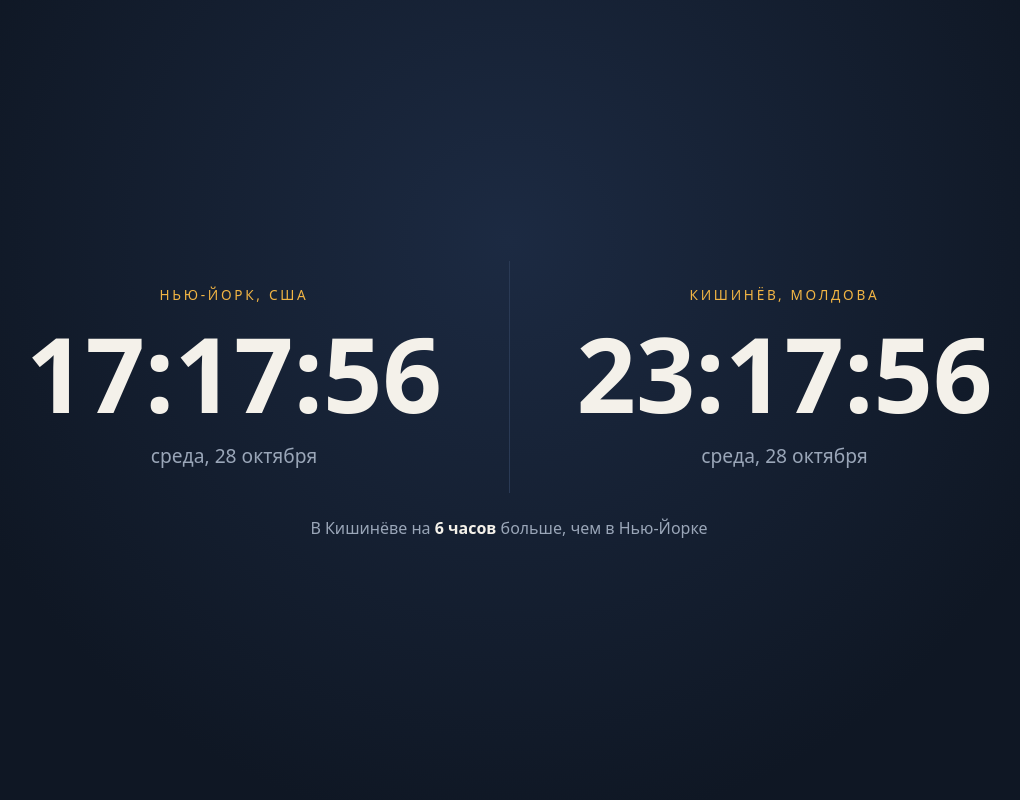
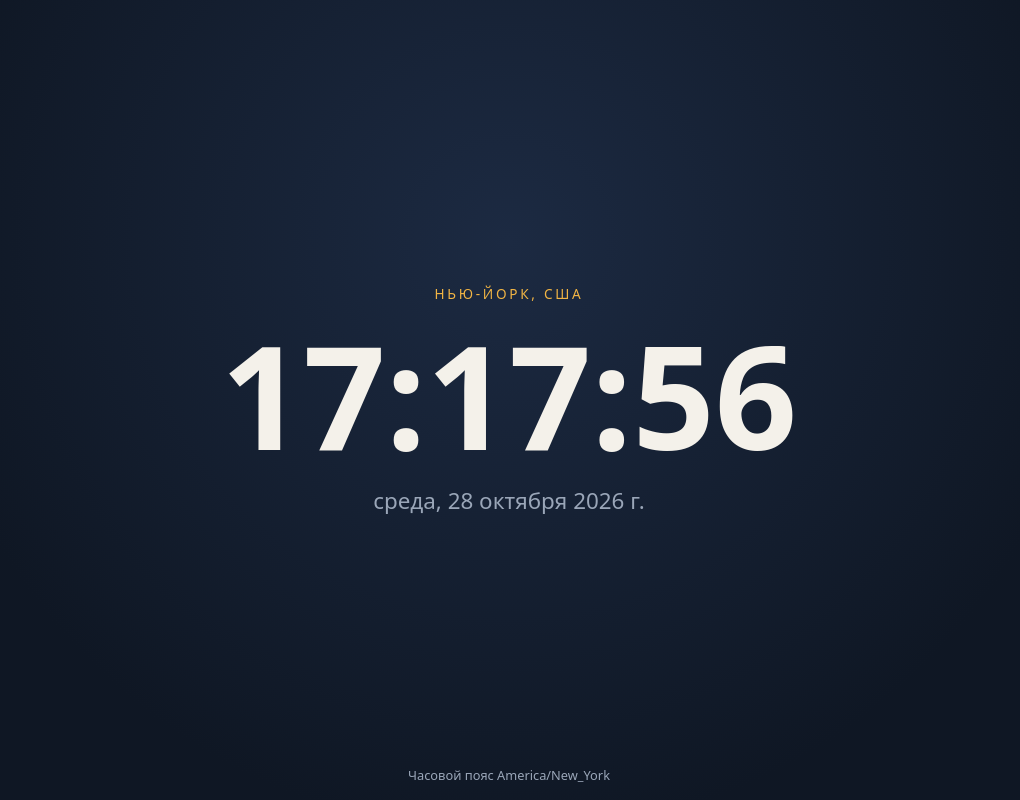
Before and after one commit to valentin77777/TestAI, a plain HTML site: page index.html in a window 1280 px wide. Shown: the whole page, without its empty margins (131-1151 px from the left). Drawn offline with Linux system fonts and the light colour scheme.

Commit message:
Remove Chisinau clock, keep only New York
Co-Authored-By: Claude Opus 5.5 <noreply@anthropic.com>
Claude-Session: https://claude.ai/code/session_01CaHKRvhy7GgyzJLsTnVbWo

```diff
--- a/index.html
+++ b/index.html
@@ -3,9 +3,9 @@
 <head>
   <meta charset="utf-8">
   <meta name="viewport" content="width=device-width, initial-scale=1">
-  <title>Нью-Йорк и Кишинёв</title>
+  <title>Время в Нью-Йорке</title>
   <style>
-    :root { --bg: #0f1724; --fg: #f4f1ea; --muted: #9aa6b8; --accent: #f2b544; --line: #2a3a55; }
+    :root { --bg: #0f1724; --fg: #f4f1ea; --muted: #9aa6b8; --accent: #f2b544; }
     * { box-sizing: border-box; }
     body {
       margin: 0; min-height: 100vh; display: grid; place-items: center;
@@ -14,75 +14,30 @@
       font-family: system-ui, -apple-system, "Segoe UI", sans-serif;
       padding: 16px; text-align: center;
     }
-    main { display: grid; grid-template-columns: 1fr 1fr; gap: 0; width: min(1100px, 100%); }
-    .clock { padding: 24px 16px; }
-    .clock + .clock { border-left: 1px solid var(--line); }
     .label { text-transform: uppercase; letter-spacing: .2em; font-size: .85rem; color: var(--accent); }
-    .time {
-      font-size: clamp(2.5rem, 9vw, 6.5rem); font-weight: 700;
+    #time {
+      font-size: clamp(3rem, 16vw, 9rem); font-weight: 700;
       font-variant-numeric: tabular-nums; line-height: 1.1; margin: 12px 0;
     }
-    .date { font-size: clamp(.95rem, 2.5vw, 1.2rem); color: var(--muted); }
-    .diff { grid-column: 1 / -1; margin-top: 24px; color: var(--muted); }
-    .diff b { color: var(--fg); }
-    @media (max-width: 640px) {
-      main { grid-template-columns: 1fr; }
-      .clock + .clock { border-left: 0; border-top: 1px solid var(--line); }
-    }
+    #date { font-size: clamp(1rem, 4vw, 1.4rem); color: var(--muted); }
+    footer { position: fixed; bottom: 16px; left: 0; right: 0; font-size: .8rem; color: var(--muted); }
   </style>
 </head>
 <body>
   <main>
-    <section class="clock" data-tz="America/New_York">
-      <div class="label">Нью-Йорк, США</div>
-      <div class="time">--:--:--</div>
-      <div class="date"></div>
-    </section>
-    <section class="clock" data-tz="Europe/Chisinau">
-      <div class="label">Кишинёв, Молдова</div>
-      <div class="time">--:--:--</div>
-      <div class="date"></div>
-    </section>
-    <div class="diff" id="diff"></div>
+    <div class="label">Нью-Йорк, США</div>
+    <div id="time">--:--:--</div>
+    <div id="date"></div>
   </main>
+  <footer>Часовой пояс America/New_York</footer>
   <script>
-    const clocks = [...document.querySelectorAll('.clock')].map(el => {
-      const tz = el.dataset.tz;
-      return {
-        tz,
-        time: el.querySelector('.time'),
-        date: el.querySelector('.date'),
-        timeFmt: new Intl.DateTimeFormat('ru-RU', { timeZone: tz, hour: '2-digit', minute: '2-digit', second: '2-digit' }),
-        dateFmt: new Intl.DateTimeFormat('ru-RU', { timeZone: tz, weekday: 'long', day: 'numeric', month: 'long' })
-      };
-    });
-
-    // Смещение часового пояса от UTC в минутах на данный момент
-    function offsetMinutes(tz, now) {
-      const parts = new Intl.DateTimeFormat('en-US', {
-        timeZone: tz, hourCycle: 'h23', year: 'numeric', month: '2-digit', day: '2-digit',
-        hour: '2-digit', minute: '2-digit', second: '2-digit'
-      }).formatToParts(now).reduce((a, p) => (a[p.type] = p.value, a), {});
-      const asUTC = Date.UTC(parts.year, parts.month - 1, parts.day, parts.hour, parts.minute, parts.second);
-      return Math.round((asUTC - now.getTime()) / 60000);
-    }
-
-    function hoursWord(n) {
-      const m10 = n % 10, m100 = n % 100;
-      if (m10 === 1 && m100 !== 11) return 'час';
-      if (m10 >= 2 && m10 <= 4 && (m100 < 12 || m100 > 14)) return 'часа';
-      return 'часов';
-    }
-
+    const tz = 'America/New_York';
+    const timeFmt = new Intl.DateTimeFormat('ru-RU', { timeZone: tz, hour: '2-digit', minute: '2-digit', second: '2-digit' });
+    const dateFmt = new Intl.DateTimeFormat('ru-RU', { timeZone: tz, weekday: 'long', day: 'numeric', month: 'long', year: 'numeric' });
     function tick() {
       const now = new Date();
-      for (const c of clocks) {
-        c.time.textContent = c.timeFmt.format(now);
-        c.date.textContent = c.dateFmt.format(now);
-      }
-      const h = (offsetMinutes('Europe/Chisinau', now) - offsetMinutes('America/New_York', now)) / 60;
-      document.getElementById('diff').innerHTML =
-        `В Кишинёве на <b>${h} ${hoursWord(h)}</b> больше, чем в Нью-Йорке`;
+      document.getElementById('time').textContent = timeFmt.format(now);
+      document.getElementById('date').textContent = dateFmt.format(now);
     }
     tick();
     setInterval(tick, 1000);
```
